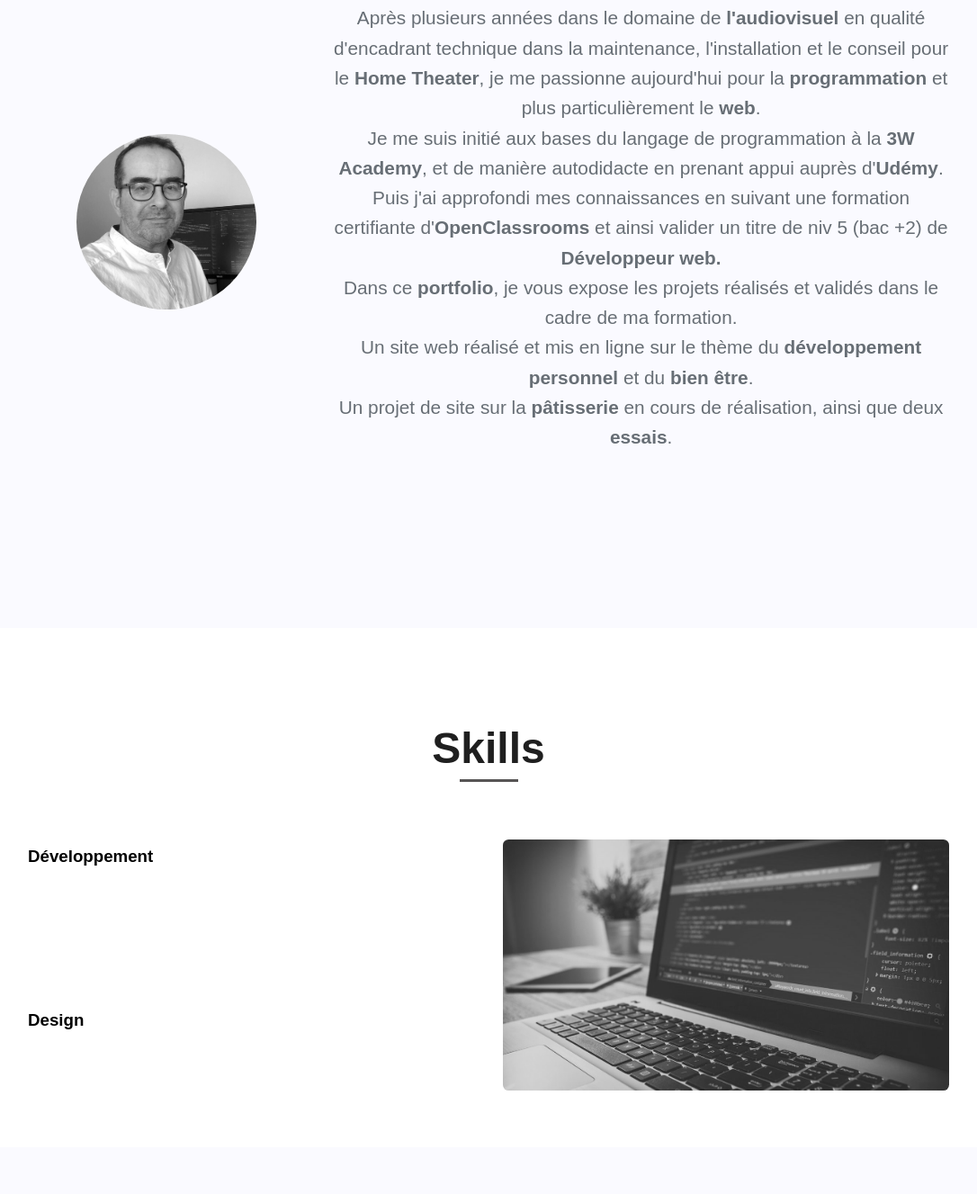
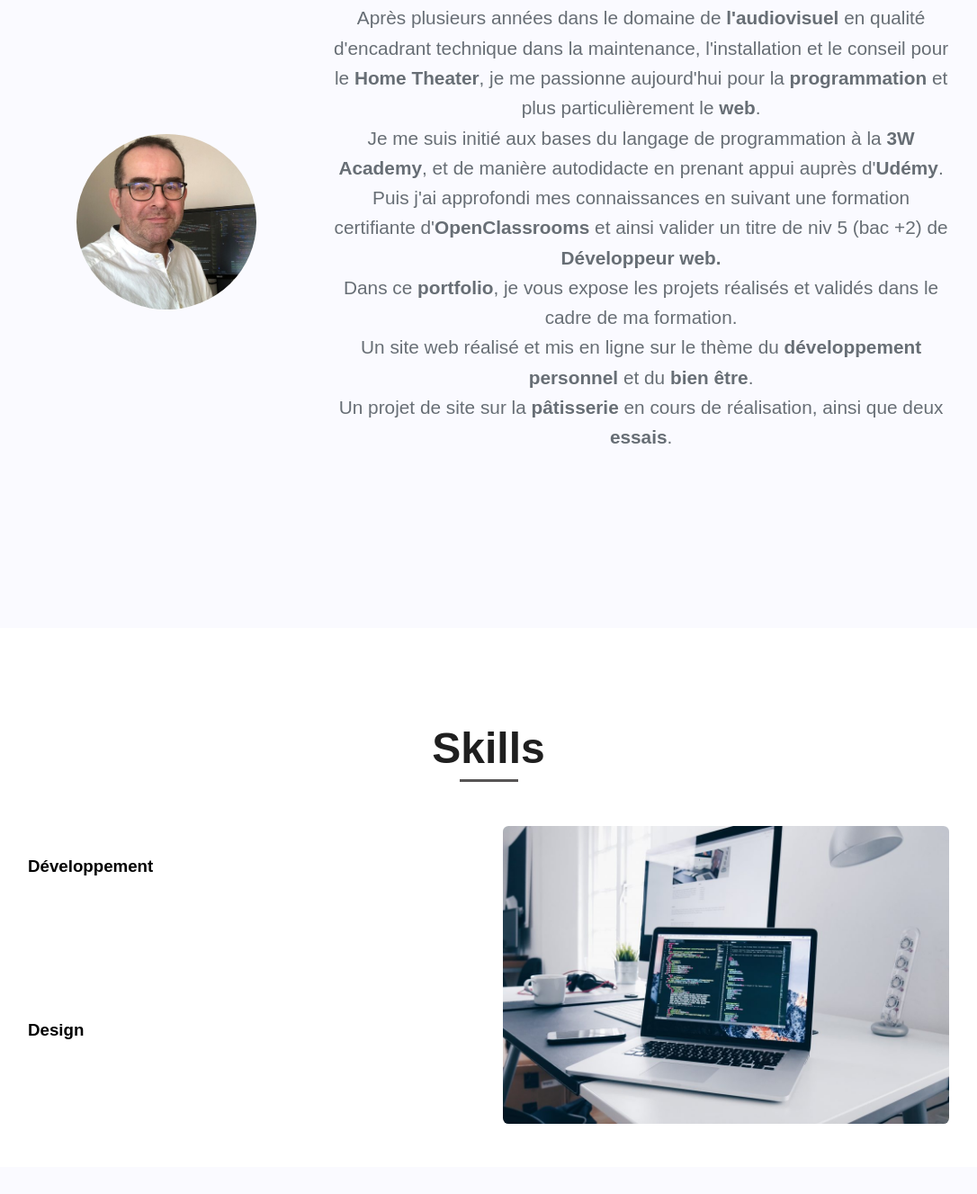
Before and after one commit to Fred-2B/Portfolio_Frederic_Laurenti.github.io, a plain HTML site: page index.html in a window 1280 px wide. Shown: the part 1113-2440 px from the top of the page at 90% size, without its empty margins (97-1183 px from the left). Drawn offline with nearby package versions, Linux system fonts and the light colour scheme; a web font is replaced by a local one.

Commit message:
Corrections

```diff
--- a/index.html
+++ b/index.html
@@ -62,7 +62,7 @@
 
             <div class="about__container bd-grid">
                 <div class="about__img">
-                    <img src="assets/img/humanFn.jpg" alt="photo frédéric laurenti" class="about__img">
+                    <img src="assets/img/humanFr.jpg" alt="photo frédéric laurenti" class="about__img">
                 </div>
 
                 <div>
@@ -104,7 +104,7 @@
                 </div>
 
                 <div class="skills__img">
-                    <img src="assets/img/skills1r.jpg" alt="image pc portable">
+                    <img src="assets/img/skills.jpeg" alt="image pc portable">
                 </div>
             </div>
         </section>
```
Also changed, not shown: assets/img/human1.png (deleted), assets/img/humanFn.jpg (deleted), assets/img/humanFr.jpg (added), assets/img/skills1r.jpg (deleted).
